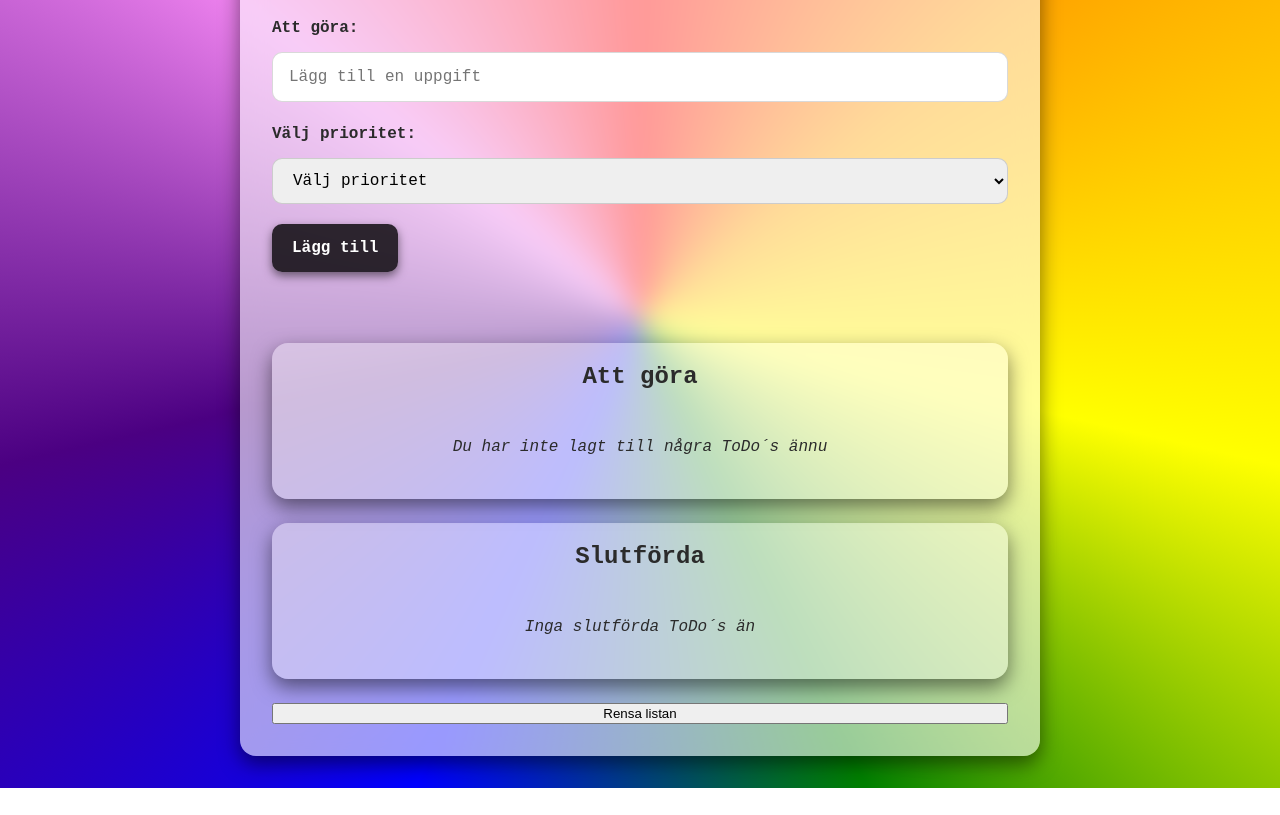
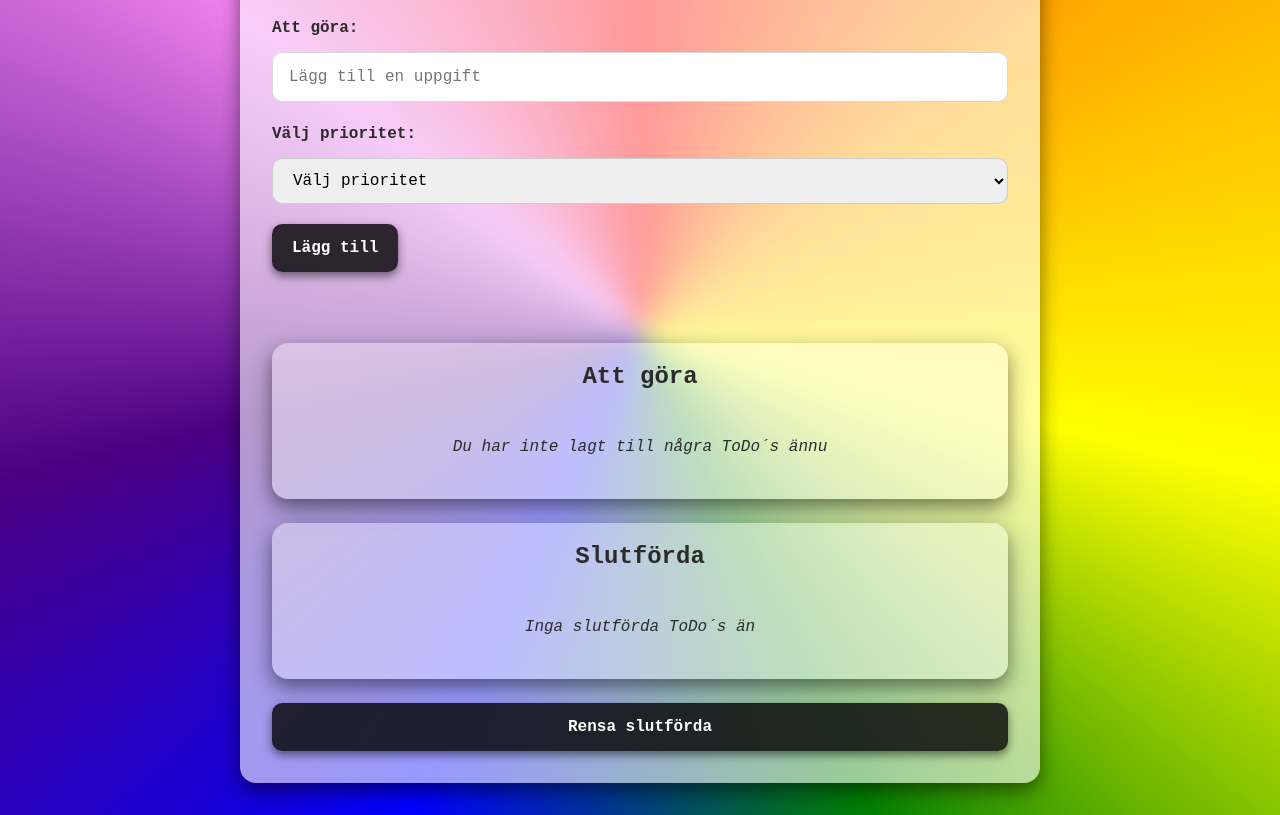
Before and after one commit to fredrikastjernlof/Lab2_ToDo, a website built with Vite: page index.html in a window 1280 px wide. Shown: the part 149-964 px from the top of the page. Before the commit the page ends 937 px from the top, so only its background shows below. Built offline with nearby package versions, Linux system fonts and the light colour scheme.

Commit message:
Style clear completed button and update label

```diff
--- a/index.html
+++ b/index.html
@@ -50,7 +50,7 @@
 
       </div>
 
-      <button id="clear-completed-btn" type="button">Rensa listan</button>
+      <button id="clear-completed-btn" type="button">Rensa slutförda</button>
     </main>
   </div>
   <script type="module" src="/src/main.ts"></script>
--- a/src/styles/components/_form.scss
+++ b/src/styles/components/_form.scss
@@ -29,6 +29,7 @@
   min-height: 3rem;
 }
 
+/*---- Knapp - lägg till ToDo ----*/
 #todo-form button {
   align-self: flex-start;
   padding: 0.75rem 1.25rem;
@@ -43,7 +44,6 @@
 }
 
 #todo-form button:hover {
-
   transform: translateY($btn-translate-hover);
   box-shadow: $btn-shadow-hover;
 }
@@ -63,3 +63,29 @@
   font-size: 0.9rem;
   margin-top: 0.5rem;
 }
+
+/*---- Knapp rensa slutförda ----*/
+
+#clear-completed-btn {
+  width: 100%;
+  padding: 0.75rem 1.25rem;
+  border: none;
+  border-radius: 10px;
+  font: inherit;
+  font-weight: 600;
+  cursor: pointer;
+  background: rgba(0, 0, 0, 0.8);
+  color: white;
+  box-shadow: $btn-shadow;
+  transition: transform 0.1s ease, box-shadow 0.1s ease;
+}
+
+#clear-completed-btn:hover {
+  transform: translateY($btn-translate-hover);
+  box-shadow: $btn-shadow-hover;
+}
+
+#clear-completed-btn:active {
+  transform: translateY(0);
+  box-shadow: $btn-shadow;
+}
```
